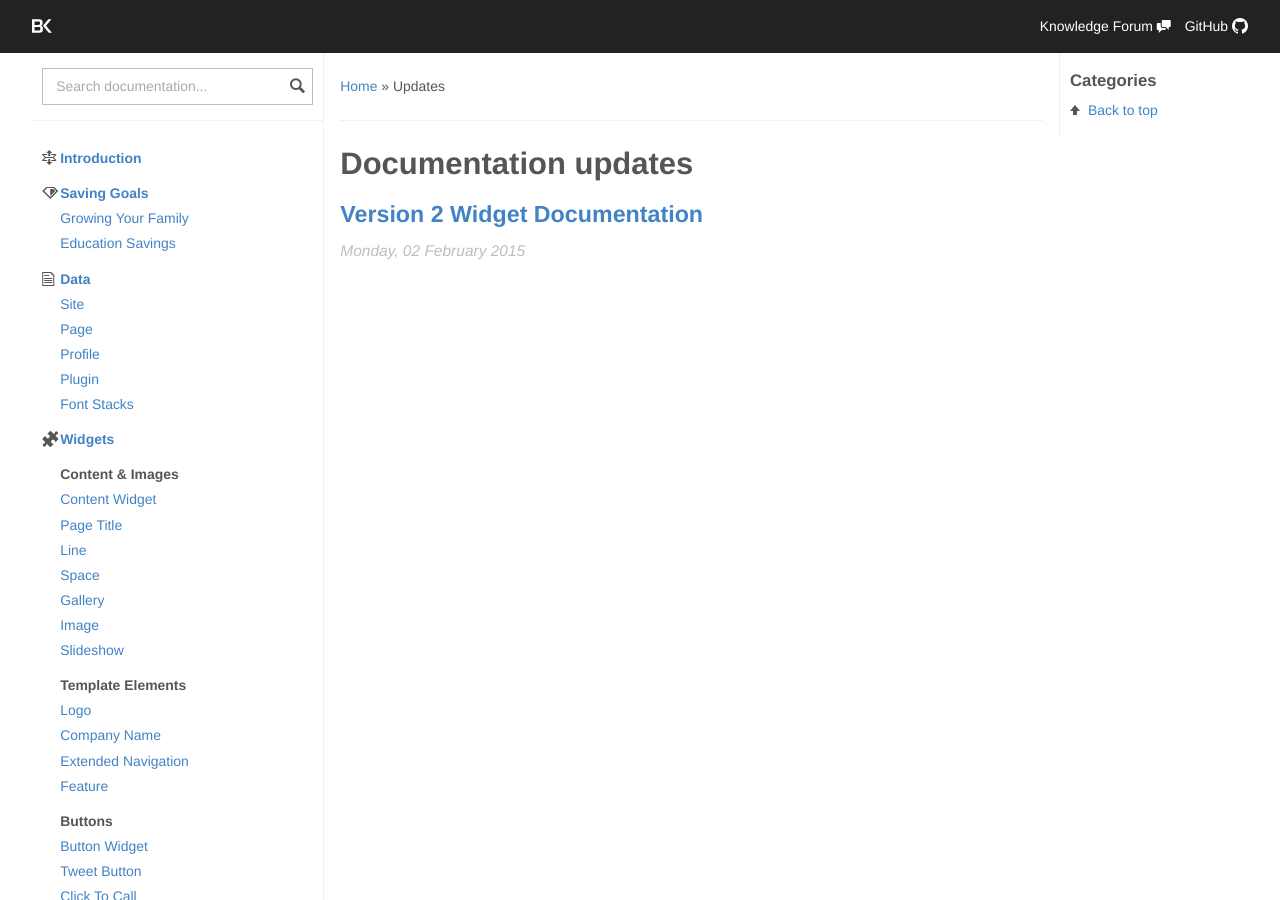
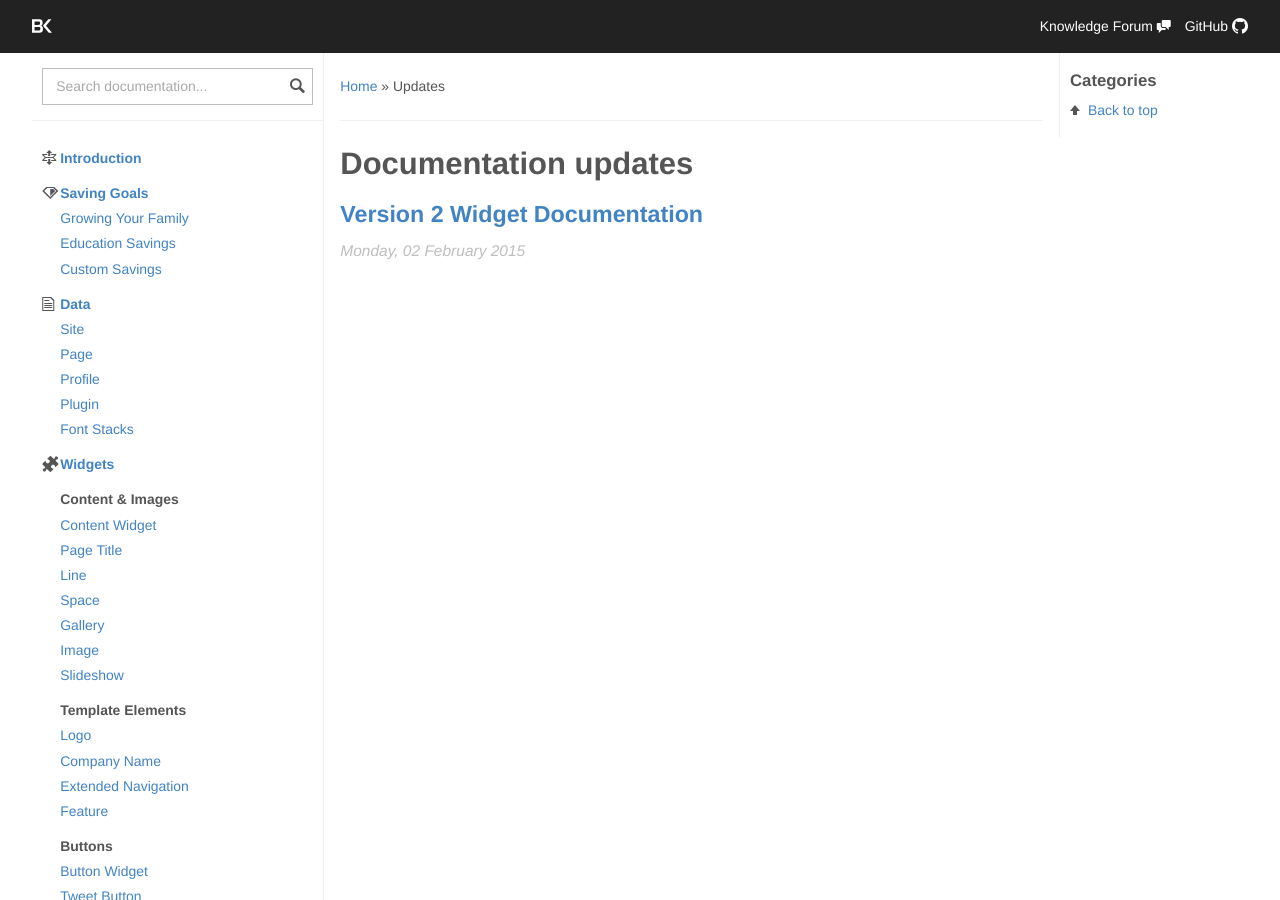
Before and after one commit to skoroth-kw/dockit, a Jekyll site: the page built from updates.md, in a window 1280 px wide and 900 px high. Built offline with Jekyll 4.4.1, drawn with Linux system fonts in a browser that asks for light colours; nearby versions of some CDN libraries.

Commit message:
Updated navigation.yml

```diff
--- a/_data/navigation.yml
+++ b/_data/navigation.yml
@@ -22,7 +22,8 @@ navdocs:
     url: /saving-goals/growing-your-family/
   - title: Education Savings
     url: /saving-goals/education-savings/
-
+  - title: Custom Savings
+    url: /saving-goals/custom-savings/
 # DATA
 - title: Data
   url: /data/
```
